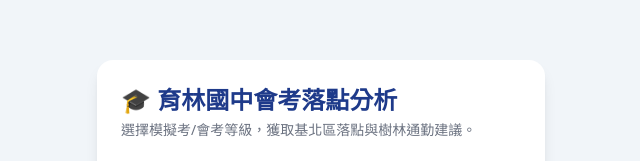
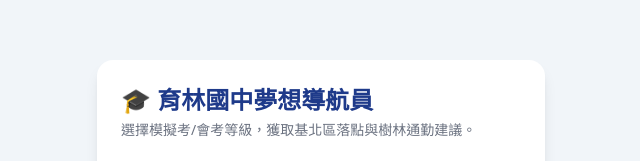
Before and after one commit to Red-Teacher/yulin-cap, a website: page index.html in a window 1280 px wide. Shown: the part 140-301 px from the top of the page, 319-959 px from the left. Drawn offline with nearby package versions, Linux system fonts and the light colour scheme.

Commit message:
Update index.html

```diff
--- a/index.html
+++ b/index.html
@@ -3,12 +3,12 @@
 <head>
   <meta charset="UTF-8">
   <meta name="viewport" content="width=device-width, initial-scale=1.0">
-  <title>育林國中會考落點分析系統</title>
+  <title>育林國中夢想導航員</title>
   <script src="https://cdn.tailwindcss.com"></script>
 </head>
 <body class="bg-slate-100 min-h-screen p-4 flex justify-center items-center">
   <div class="max-w-md w-full bg-white rounded-2xl shadow-lg p-6">
-    <h1 class="text-2xl font-bold text-blue-900 mb-1">🎓 育林國中會考落點分析</h1>
+    <h1 class="text-2xl font-bold text-blue-900 mb-1">🎓 育林國中夢想導航員</h1>
     <p class="text-gray-500 mb-6 text-sm">選擇模擬考/會考等級，獲取基北區落點與樹林通勤建議。</p>
 
     <div class="grid grid-cols-2 gap-3 mb-6">
```
